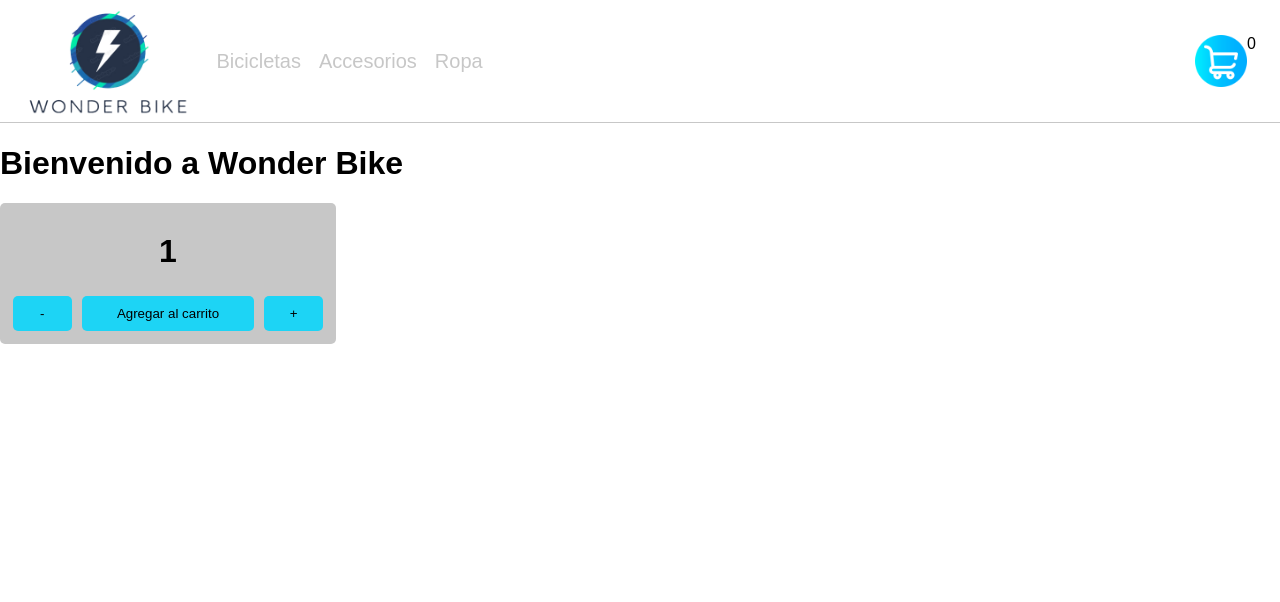
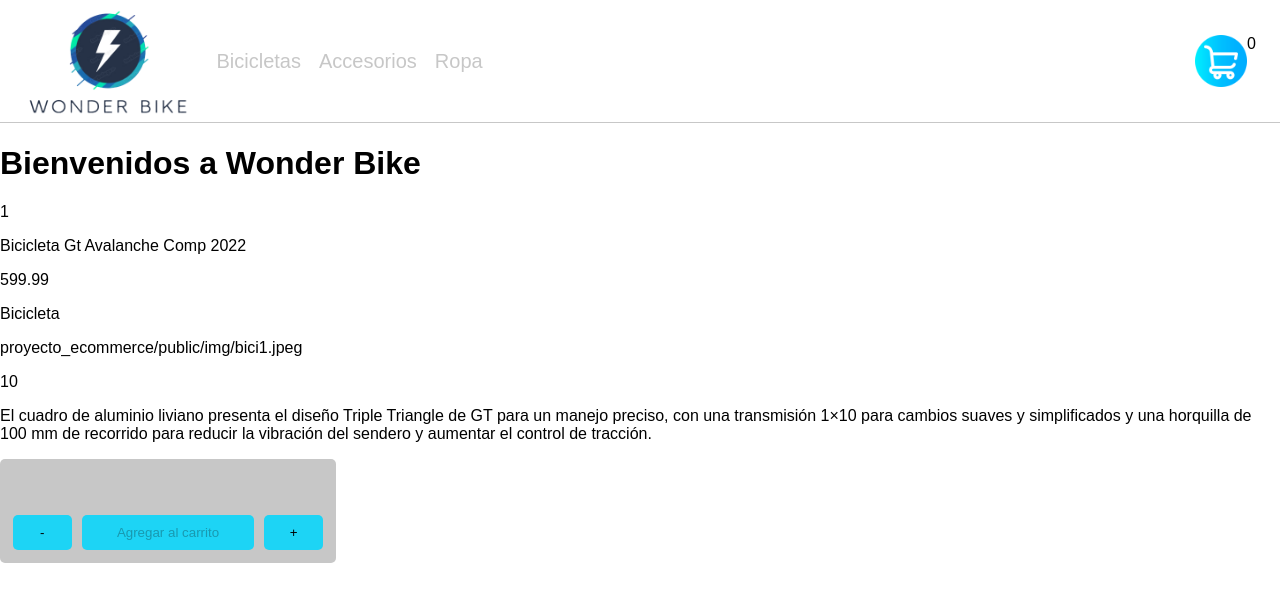
Before and after one commit to Nath-Maya/E-commerce-react, a React (Create React App) app in the folder proyecto_ecommerce/: page /item/1 in a window 1280 px wide. Shown: the top 602 px of the page. Built offline with nearby package versions, Linux system fonts and the light colour scheme.

Commit message:
Crear Item Detail

```diff
--- a/proyecto_ecommerce/src/App.js
+++ b/proyecto_ecommerce/src/App.js
@@ -1,6 +1,6 @@
 import NavBar from "./componentes/NavBar/NavBar";
 import ItemListContainer from "./componentes/ItemListContainer/ItemListContainer";
-import ItemCount from "./componentes/ItemCount/ItemCount"
+import ItemDetailContainer from "./componentes/ItemDetailContainer/ItemDetailContainer";
 
 
 
@@ -11,8 +11,8 @@ function App() {
   return (
     <div className="App">
       <NavBar/>
-      <ItemListContainer greeting={greeting}/>
-      <ItemCount initial={1} stock={10} onAdd={(quantity) => console.log("Cantidad Agregada ",quantity)}/>
+      <ItemListContainer greeting={"Bienvenidos a Wonder Bike"}/>
+      <ItemDetailContainer/>
     </div>
   );
 }
--- /dev/null
+++ b/proyecto_ecommerce/src/componentes/ItemDetail/ItemDetail.jsx
@@ -0,0 +1,36 @@
+import ItemCount from "../ItemCount/ItemCount"
+
+const ItemDetail = ({id,name,price,categoria,img,stock,description}) => {
+   return (
+      <div className="card-item">
+         <p>
+            {id}
+         </p>
+         <p>
+            {name}
+         </p>
+         <p>
+            {price}
+         </p>
+         <p>
+            {categoria}
+         </p>
+         <p>
+            {img}
+         </p>
+         <p>
+            {stock}
+         </p>
+         <p>
+            {description}
+         </p>
+            <footer>
+               <ItemCount/>
+            </footer>
+
+
+      </div>
+      )
+}
+
+export default ItemDetail
--- /dev/null
+++ b/proyecto_ecommerce/src/componentes/ItemDetailContainer/ItemDetailContainer.jsx
@@ -0,0 +1,27 @@
+import { useState, useEffect } from "react"
+import { getProductById } from "../asyncMock"
+import ItemDetail from "../ItemDetail/ItemDetail"
+
+
+const ItemDetailContainer = () => {
+
+   const [productos, setProduct] = useState(null)
+
+   useEffect(() => {
+      getProductById(1)
+         .then(response => {
+            setProduct(response)
+         })
+         .catch(error => {
+            console.error(error)
+         })
+   }, [])
+
+   return (
+      <div className="item-detail-container">
+         <ItemDetail {...productos}/>
+      </div>
+   )
+}
+
+export default ItemDetailContainer
--- a/proyecto_ecommerce/src/componentes/asyncMock.js
+++ b/proyecto_ecommerce/src/componentes/asyncMock.js
@@ -35,3 +35,11 @@ export const getProducts = () => {
       }, 500);
    });
 }
+
+export const getProductById = (productId) => {
+   return new Promise((resolve) => {
+      setTimeout(() => {
+         resolve(productos.find(prod => prod.id === productId));
+      }, 500);
+   });
+}
```
